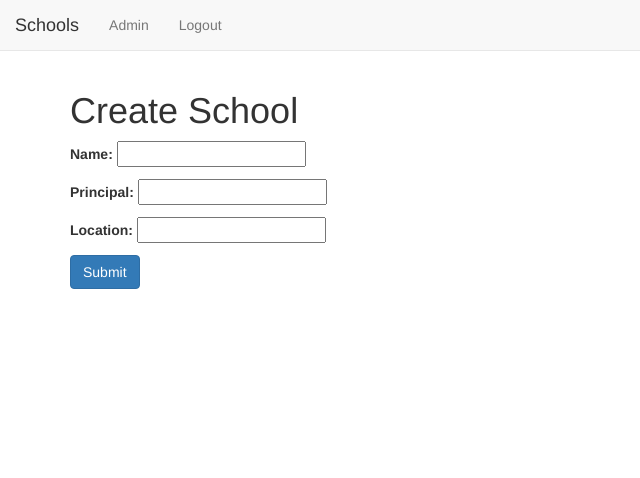
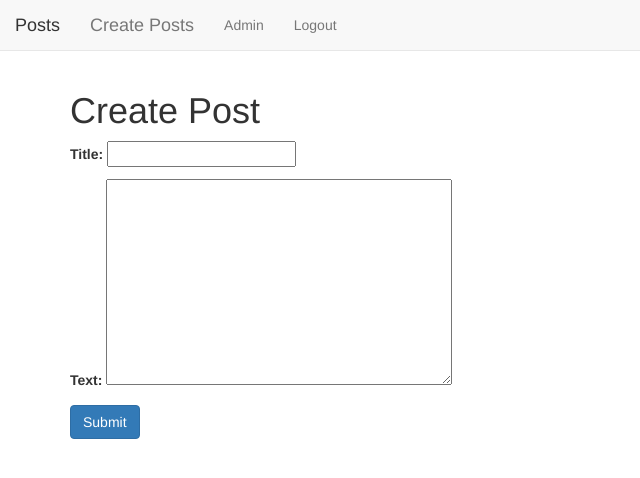
Before and after one commit to ryoheimatsumo/TechBlog, a Django app: page /blog_app/create/ in a window 1280 px wide. Shown: the top 478 px of the page, without its empty margins (0-640 px from the left). Run offline with Django 3.2, Linux system fonts and the light colour scheme; a user stored in the database is signed in; some libraries are stand-ins or nearby versions.

Commit message:
add blog create update delete func

```diff
--- a/My_Tech_Blog/settings.py
+++ b/My_Tech_Blog/settings.py
@@ -118,7 +118,7 @@ AUTH_PASSWORD_VALIDATORS = [
 
 LANGUAGE_CODE = 'en-us'
 
-TIME_ZONE = 'UTC'
+TIME_ZONE = 'Asia/Tokyo'
 
 USE_I18N = True
 
--- a/My_Tech_Blog/urls.py
+++ b/My_Tech_Blog/urls.py
@@ -24,6 +24,5 @@ urlpatterns = [
     path('', login_views.index,name='index'),
     path('login/',include('login_app.urls')),
     path('logout/',login_views.user_logout,name='logout'),
-    path('special/',login_views.special,name='special'),
     path('blog_app/',include('blog_app.urls',namespace='blog_app'))
 ]
--- a/blog_app/admin.py
+++ b/blog_app/admin.py
@@ -1,6 +1,5 @@
 from django.contrib import admin
-from blog_app.models import School,Student
+from blog_app.models import Post
 
 # Register your models here.
-admin.site.register(School)
-admin.site.register(Student)
+admin.site.register(Post)
--- a/blog_app/models.py
+++ b/blog_app/models.py
@@ -1,22 +1,33 @@
 from django.db import models
 from django.urls import reverse
+from django.utils import timezone
+from django.contrib.auth import get_user_model
+
 
 # Create your models here.
-class School(models.Model):
-    name = models.CharField(max_length=256)
-    principal = models.CharField(max_length=256)
-    location = models.CharField(max_length=256)
+class Post(models.Model):
+    title = models.CharField(max_length=200)
+    text = models.TextField()
+    author = models.ForeignKey(
+        get_user_model(),
+        default="",
+        on_delete=models.CASCADE,
+    )
+    created_date = models.DateTimeField(
+            default=timezone.now)
+    published_date = models.DateTimeField(
+            blank=True, null=True)
+    live = models.BooleanField(default=False)
 
-    def __str(self):
-        return self.name
+    class Meta:
+        ordering = ['-created_date']
+
+    def publish(self):
+        self.published_date = timezone.now()
+        self.save()
+
+    def __str__(self):
+        return self.title
 
     def get_absolute_url(self):
-        return reverse("blog_app:detail",kwargs={'pk':self.pk})
-
-class Student(models.Model):
-    name = models.CharField(max_length=256)
-    age = models.PositiveIntegerField()
-    school = models.ForeignKey(School,related_name='students',on_delete=models.CASCADE)
-
-    def __str__(self):
-        return self.name
+        return reverse('blog_app:detail',kwargs={'pk':self.pk})
--- a/blog_app/templates/blog_app/blog_app_base.html
+++ b/blog_app/templates/blog_app/blog_app_base.html
@@ -8,7 +8,8 @@
   <body>
     <nav class="navbar navbar-default navbar-static-top">
         <ul class="nav navbar-nav">
-          <li><a class="navbar-brand" href="{% url 'blog_app:list' %}">Schools</a></li>
+          <li><a class="navbar-brand" href="{% url 'blog_app:list' %}">Posts</a></li>
+          <li><a class="navbar-brand" href="{% url 'blog_app:create' %}">Create Posts</a></li>
           <li><a class="navbar-link" href="{% url 'admin:index' %}">Admin</a></li>
           <li><a class="navbar-link" href="{% url 'logout' %}">Logout</a></li>
         </ul>
--- a/blog_app/templates/blog_app/school_confirm_delete.html
+++ b/blog_app/templates/blog_app/post_confirm_delete.html
@@ -1,12 +1,12 @@
 {% extends "blog_app/blog_app_base.html" %}
 
 {% block body_block %}
-<h1>Delete {{school.name }}?</h1>
+<h1>Delete {{post.title }}?</h1>
 
 <form method="post">
   {% csrf_token %}
   <input type="submit" class="btn btn-danger" value="Delete">
-  <a href="{% url 'blog_app:detail' pk=school.pk%} ">Cancel</a>
+  <a href="{% url 'blog_app:detail' pk=post.pk%} ">Cancel</a>
 
 </form>
 
--- a/blog_app/templates/blog_app/school_form.html
+++ b/blog_app/templates/blog_app/post_form.html
@@ -5,9 +5,9 @@
 
 <h1>
   {% if not form.instance.pk %}
-  Create School
+  Create Post
   {% else %}
-  Update School
+  Update Post
   {% endif %}
 </h1>
 
--- a/blog_app/urls.py
+++ b/blog_app/urls.py
@@ -6,9 +6,9 @@ app_name = 'blog_app'
 
 urlpatterns = [
 
-    path('',views.SchoolListView.as_view(),name='list'),
-    url(r'^(?P<pk>\d+)/',views.SchoolDetailView.as_view(),name='detail'),
-    path('create/',views.SchoolCreateView.as_view(),name='create'),
-    url(r'^update/(?P<pk>\d+)/',views.SchoolUpdateView.as_view(),name='update'),
-    url(r'^delete/(?P<pk>\d+)/',views.SchoolDeleteView.as_view(),name='delete'),
+    path('',views.PostListView.as_view(),name='list'),
+    url(r'^(?P<pk>\d+)/',views.PostDetailView.as_view(),name='detail'),
+    path('create/',views.PostCreateView.as_view(),name='create'),
+    url(r'^update/(?P<pk>\d+)/',views.PostUpdateView.as_view(),name='update'),
+    url(r'^delete/(?P<pk>\d+)/',views.PostDeleteView.as_view(),name='delete'),
 ]
--- a/blog_app/views.py
+++ b/blog_app/views.py
@@ -6,32 +6,54 @@ from django.urls import reverse_lazy
 from . import models
 from django.contrib.auth.decorators import login_required
 from django.utils.decorators import method_decorator
+from django.contrib.auth.models import User
+
 
 
 # Create your views here.
 @method_decorator(login_required, name='dispatch')
-class SchoolListView(ListView):
-    context_object_name = 'schools'
-    model = models.School
+class PostListView(ListView):
+    context_object_name = 'posts'
+    model = models.Post
     # school_list
 
 @method_decorator(login_required, name='dispatch')
-class SchoolDetailView(DetailView):
-    context_object_name = 'school_detail'
-    model = models.School
-    template_name = 'blog_app/school_detail.html'
+class PostDetailView(DetailView):
+    context_object_name = 'post_detail'
+    model = models.Post
+    template_name = 'blog_app/post_detail.html'
 
 @method_decorator(login_required, name='dispatch')
-class SchoolCreateView(CreateView):
-    fields = ('name','principal','location')
-    model = models.School
+class PostCreateView(CreateView):
+    fields = ('title','text')
+    model = models.Post
+    success_url = reverse_lazy("blog_app:list")
+
+    def form_valid(self, form):
+        form.instance.author = self.request.user
+        return super(PostCreateView, self).form_valid(form)
+
 
 @method_decorator(login_required, name='dispatch')
-class SchoolUpdateView(UpdateView):
-    fields = ('name','principal')
-    model = models.School
+class PostUpdateView(UpdateView):
+    fields = ('title','text')
+    model = models.Post
+
+    def get_queryset(self):
+        queryset = super().get_queryset()
+        return queryset.filter(author=self.request.user)
+
+    def form_valid(self, form):
+        form.instance.author = self.request.user
+        return super(PostUpdateView, self).form_valid(form)
+
+
 
 @method_decorator(login_required, name='dispatch')
-class SchoolDeleteView(DeleteView):
-    model=models.School
+class PostDeleteView(DeleteView):
+    model=models.Post
     success_url = reverse_lazy("blog_app:list")
+
+    def get_queryset(self):
+        queryset = super().get_queryset()
+        return queryset.filter(author=self.request.user)
--- a/login_app/views.py
+++ b/login_app/views.py
@@ -12,10 +12,6 @@ from blog_app import views as blog_app_views
 # Create your views here.
 def index(request):
     return render(request,'login_app/index.html')
-
-@login_required
-def special(request):
-    return render(request,'blog_app/school_list.html')
 
 
 @login_required
```
Also changed, not shown: blog_app/templates/blog_app/post_detail.html (added, +22 -0 lines), blog_app/templates/blog_app/post_list.html (added, +13 -0 lines), blog_app/templates/blog_app/school_detail.html (deleted, +0 -21 lines), blog_app/templates/blog_app/school_list.html (deleted, +0 -13 lines), blog_app/migrations/0001_initial.py, db.sqlite3.
